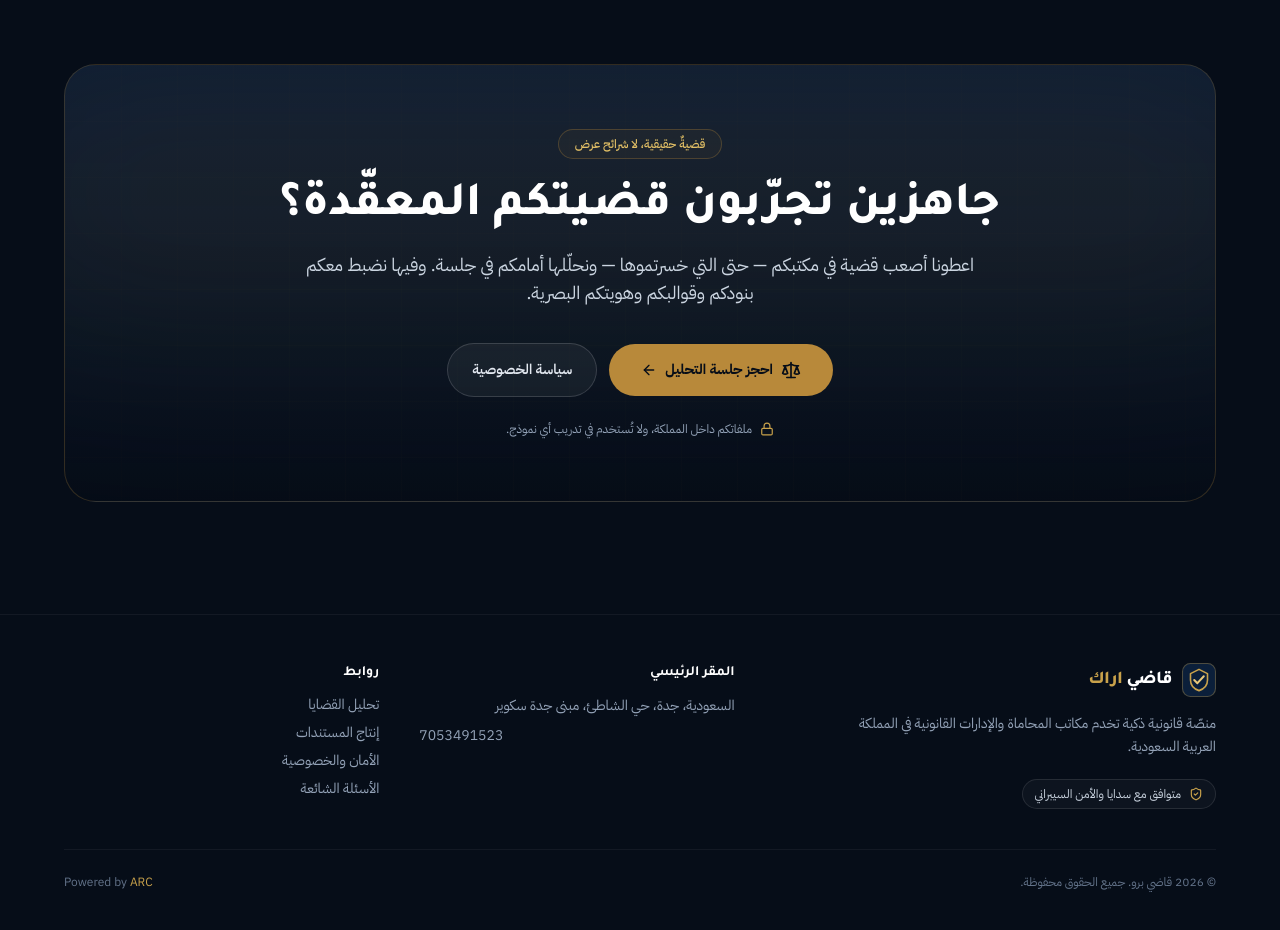
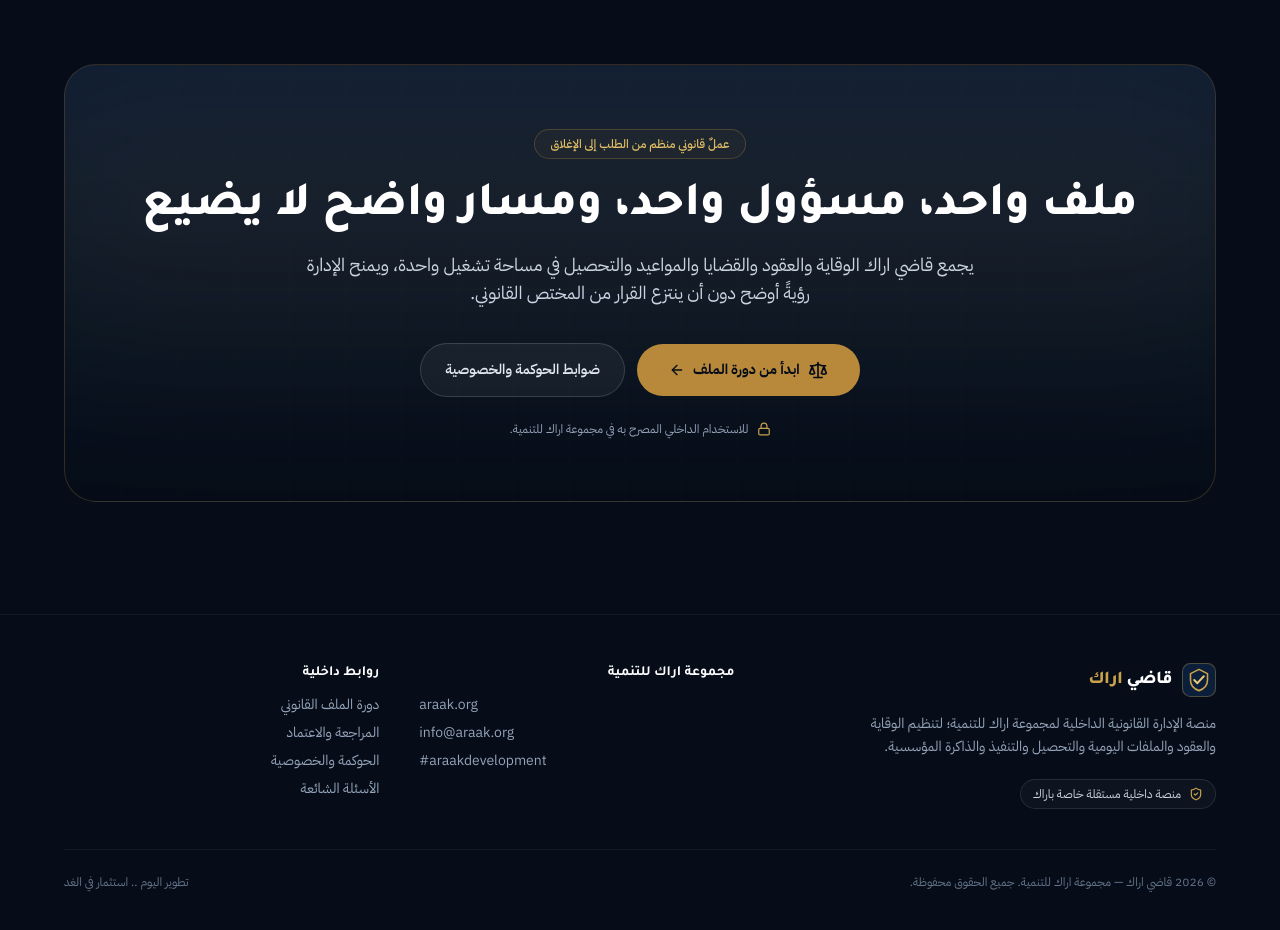
Before and after one commit to musu-deep/qadiaraak, a React (Vite) app: page / in a window 1280 px wide. Shown: the part 6220-7150 px from the top of the page. Built offline with nearby package versions, Linux system fonts and the light colour scheme.

Commit message:
Replace commercial CTA and external attribution

```diff
--- a/src/components/CTA.tsx
+++ b/src/components/CTA.tsx
@@ -12,37 +12,37 @@
       </div>
 
       <div className="inline-flex items-center gap-2 rounded-full border border-gold-500/30 bg-gold-500/5 px-4 py-1.5 text-xs font-medium text-gold-300">
-        قضيةٌ حقيقية، لا شرائح عرض
+        عملٌ قانوني منظم من الطلب إلى الإغلاق
       </div>
 
       <h2 className="mt-6 font-display text-3xl font-extrabold leading-tight text-white sm:text-5xl">
-        جاهزين تجرّبون قضيتكم المعقّدة؟
+        ملف واحد، مسؤول واحد، ومسار واضح لا يضيع
       </h2>
       <p className="mx-auto mt-5 max-w-2xl text-base leading-relaxed text-slate-300 sm:text-lg">
-        اعطونا أصعب قضية في مكتبكم — حتى التي خسرتموها — ونحلّلها أمامكم في جلسة. وفيها نضبط
-        معكم بنودكم وقوالبكم وهويتكم البصرية.
+        يجمع قاضي اراك الوقاية والعقود والقضايا والمواعيد والتحصيل في مساحة تشغيل واحدة،
+        ويمنح الإدارة رؤيةً أوضح دون أن ينتزع القرار من المختص القانوني.
       </p>
 
       <div className="mt-9 flex flex-wrap items-center justify-center gap-3">
         <a
-          href="#top"
+          href="#analysis"
           className="group inline-flex items-center gap-2 rounded-full bg-gold-500 px-8 py-4 text-sm font-bold text-navy-950 transition-all hover:bg-gold-400 hover:shadow-[0_14px_50px_-12px_rgba(201,162,75,0.7)]"
         >
           <Scale className="h-5 w-5" />
-          احجز جلسة التحليل
+          ابدأ من دورة الملف
           <ArrowLeft className="h-4 w-4 transition-transform group-hover:-translate-x-1" />
         </a>
         <a
           href="#security"
           className="inline-flex items-center gap-2 rounded-full border border-white/15 bg-white/5 px-6 py-4 text-sm font-semibold text-slate-200 transition-colors hover:border-white/25 hover:bg-white/10"
         >
-          سياسة الخصوصية
+          ضوابط الحوكمة والخصوصية
         </a>
       </div>
 
       <p className="mt-6 flex items-center justify-center gap-2 text-xs text-slate-400">
         <Lock className="h-3.5 w-3.5 text-gold-400" />
-        ملفاتكم داخل المملكة، ولا تُستخدم في تدريب أي نموذج.
+        للاستخدام الداخلي المصرح به في مجموعة اراك للتنمية.
       </p>
     </div>
   </Section>
@@ -58,30 +58,31 @@
             <Wordmark className="text-lg text-white" />
           </div>
           <p className="mt-4 max-w-sm text-sm leading-relaxed text-slate-400">
-            منصّة قانونية ذكية تخدم مكاتب المحاماة والإدارات القانونية في المملكة العربية
-            السعودية.
+            منصة الإدارة القانونية الداخلية لمجموعة اراك للتنمية؛ لتنظيم الوقاية والعقود
+            والملفات اليومية والتحصيل والتنفيذ والذاكرة المؤسسية.
           </p>
           <div className="mt-5 inline-flex items-center gap-2 rounded-full border border-white/10 bg-white/[0.03] px-3 py-1.5 text-xs text-slate-300">
             <ShieldCheck className="h-3.5 w-3.5 text-gold-400" />
-            متوافق مع سدايا والأمن السيبراني
+            منصة داخلية مستقلة خاصة باراك
           </div>
         </div>
 
         <div>
-          <h4 className="font-display text-sm font-bold text-white">المقر الرئيسي</h4>
-          <p className="mt-3 text-sm leading-relaxed text-slate-400">
-            السعودية، جدة، حي الشاطئ، مبنى جدة سكوير
-          </p>
-          <p className="mt-2 text-sm text-slate-400" dir="ltr">7053491523</p>
+          <h4 className="font-display text-sm font-bold text-white">مجموعة اراك للتنمية</h4>
+          <div className="mt-3 space-y-2 text-sm text-slate-400" dir="ltr">
+            <p><a href="https://araak.org" className="transition-colors hover:text-gold-300">araak.org</a></p>
+            <p><a href="mailto:info@araak.org" className="transition-colors hover:text-gold-300">info@araak.org</a></p>
+            <p>#araakdevelopment</p>
+          </div>
         </div>
 
         <div>
-          <h4 className="font-display text-sm font-bold text-white">روابط</h4>
+          <h4 className="font-display text-sm font-bold text-white">روابط داخلية</h4>
           <ul className="mt-3 space-y-2 text-sm">
             {[
-              { href: '#analysis', label: 'تحليل القضايا' },
-              { href: '#pipeline', label: 'إنتاج المستندات' },
-              { href: '#security', label: 'الأمان والخصوصية' },
+              { href: '#analysis', label: 'دورة الملف القانوني' },
+              { href: '#pipeline', label: 'المراجعة والاعتماد' },
+              { href: '#security', label: 'الحوكمة والخصوصية' },
               { href: '#faq', label: 'الأسئلة الشائعة' },
             ].map((l) => (
               <li key={l.href}>
@@ -95,13 +96,8 @@
       </div>
 
       <div className="mt-10 flex flex-col items-center justify-between gap-3 border-t border-white/5 pt-6 text-xs text-slate-500 sm:flex-row">
-        <p>© 2026 قاضي برو. جميع الحقوق محفوظة.</p>
-        <p>
-          Powered by{' '}
-          <a href="https://arc-sa.com/" className="text-gold-400 hover:text-gold-300">
-            ARC
-          </a>
-        </p>
+        <p>© 2026 قاضي اراك — مجموعة اراك للتنمية. جميع الحقوق محفوظة.</p>
+        <p>تطوير اليوم .. استثمار في الغد</p>
       </div>
     </div>
   </footer>
```
